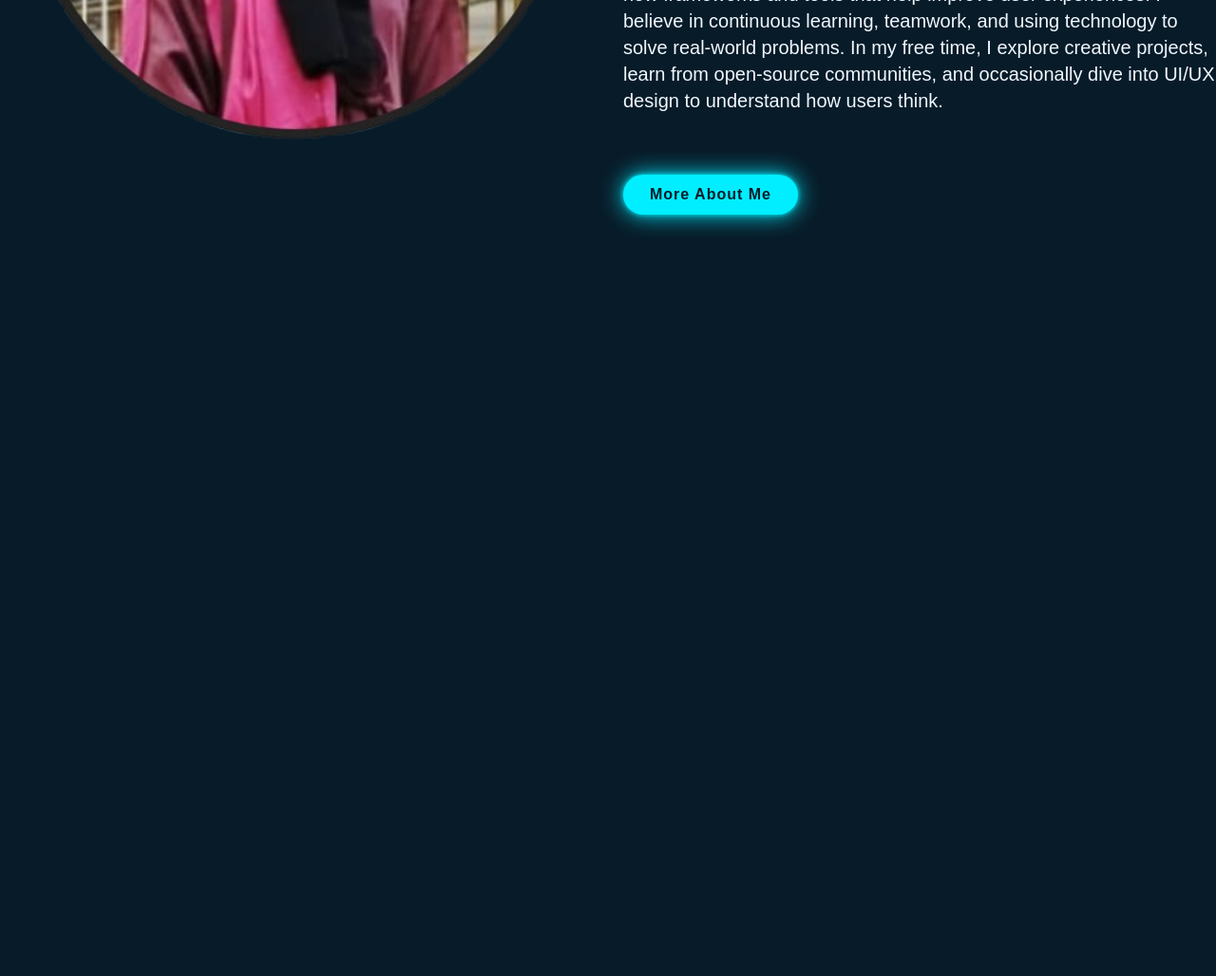
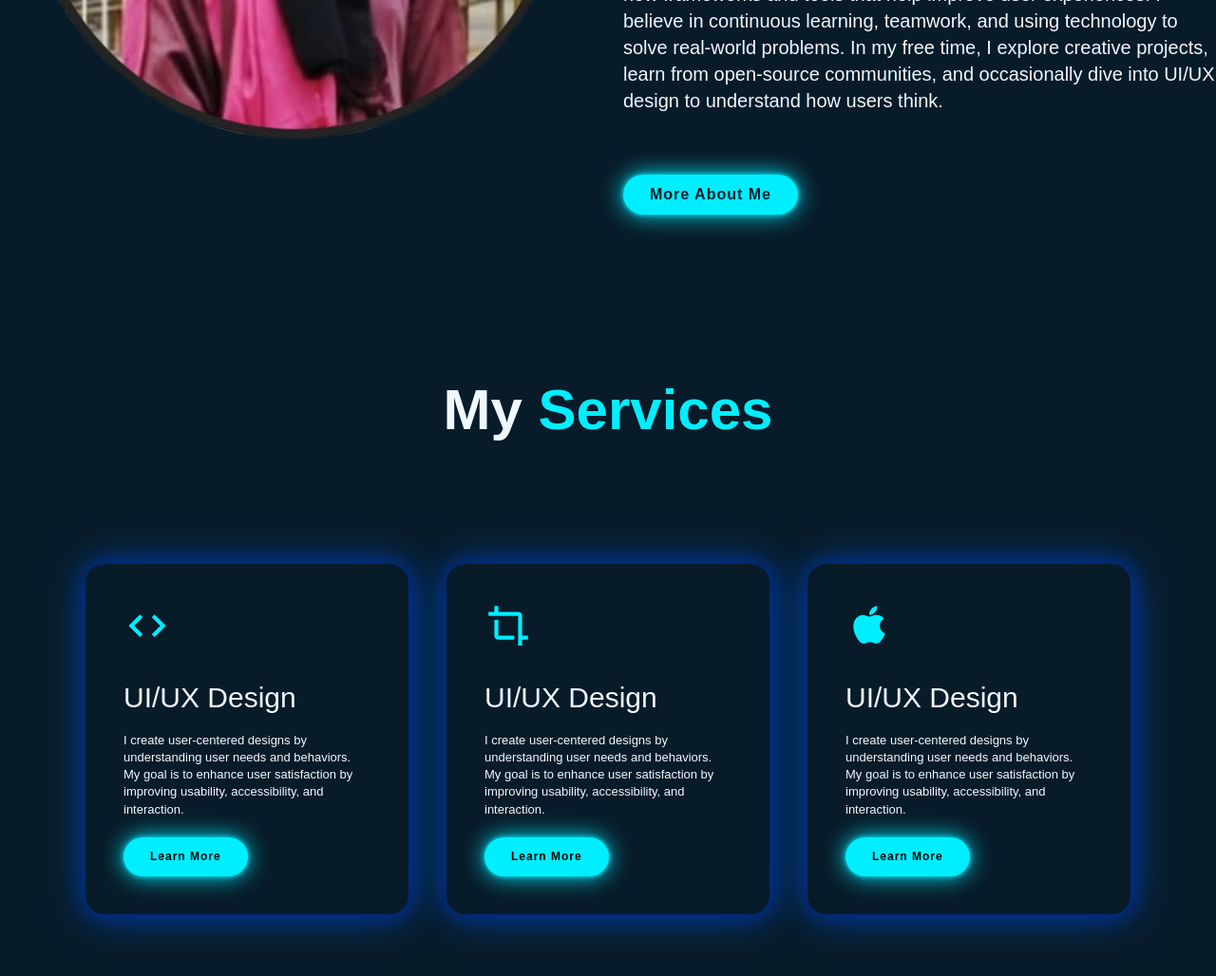
Before and after one commit to kinzakhan099/Portfolio, a plain HTML site: page index.html in a window 1280 px wide. Shown: the part 1253-2281 px from the top of the page at 95% size. Before the commit the page ends 1553 px from the top, so only its background shows below. Drawn offline with nearby package versions, Linux system fonts and the light colour scheme.

Commit message:
add feature

```diff
--- a/index.html
+++ b/index.html
@@ -65,7 +65,33 @@
     <section>
         <div class="services" id="services">
             <div class="container">
-                <h1 class="sub-title"></h1>
+                <h1 class="sub-title">My <span>Services</span></h1>
+                <div class="services-list">
+                    <div>
+                        <i class="bx bx-code" style="color:#00eeff"></i>
+                        <h2>UI/UX Design</h2>
+                        <p>I create user-centered designs by understanding user needs and behaviors.
+                            My goal is to enhance user satisfaction by improving usability, accessibility, and interaction.</p>
+                            <a href="#" class="read">Learn More</a>
+                        </p>
+                    </div>
+                    <div>
+                        <i class="bx bx-crop" style="color: #00eeff;"></i>
+                        <h2>UI/UX Design</h2>
+                        <p>I create user-centered designs by understanding user needs and behaviors.
+                            My goal is to enhance user satisfaction by improving usability, accessibility, and interaction.</p>
+                            <a href="#" class="read">Learn More</a>
+                        </p>
+                    </div>
+                    <div>
+                        <i class='bx bxl-apple' style="color: #00eeff;"></i>
+                        <h2>UI/UX Design</h2>
+                        <p>I create user-centered designs by understanding user needs and behaviors.
+                            My goal is to enhance user satisfaction by improving usability, accessibility, and interaction.</p>
+                            <a href="#" class="read">Learn More</a>
+                        </p>
+                    </div>
+                </div>
 
             </div>
 
--- a/stylesheet.css
+++ b/stylesheet.css
@@ -195,6 +195,90 @@ body {
     margin-bottom: 4rem;
 }
 
+#services
+{
+    color: aliceblue;
+    font-size: 20px;
+    line-height: 1.4;
+    margin-bottom: 4rem;
+}
+.sub-title
+{
+    text-align: center;
+    font-size: 60px;
+    padding-bottom: 70px;
+}
+.sub-title span
+{
+    color: #0ef;
+}
+.container
+{
+    padding: 90px;
+}
+.services-list
+{
+    display: grid;
+    grid-template-columns: repeat(auto-fit, minmax(259px, 1fr));
+    grid-gap: 40px;
+    margin-top: 50px;
+}
+.services-list div
+{
+    background-color: transparent;
+    padding: 40px;
+    font-size: 13px;
+    font-weight: 13px;
+    border-right: 10px;
+    border-radius: 20px;
+    transition: background 0.5s, transform 0.5s;
+    box-shadow: 1px 1px 20px #012290f7,
+        1px 1px 40px #0053b8f7;
+}
+.services-list div i
+{
+    font-size: 50px;
+    margin-bottom: 30px;
+}
+.services-list div h2
+{
+    font-size: 30px;
+    font-weight: 500;
+    margin-bottom: 15px;
+}
+.services-list div a
+{
+    text-decoration: none;
+    color: #000000;
+    font-size: 12px;
+    margin-top: 20px;
+    display: inline-block;
+}
+.read
+{
+    display: inline-block;
+    padding: 12px 28px;
+    background: #0ef;
+    border-radius: 40px;
+    font-size: 16px;
+    color: #081b29;
+    letter-spacing: 1px;
+    text-decoration: none;
+    font-weight: 600;
+    opacity: 0;
+    animation: slideTop 1s ease forwards;
+    animation-delay: 2s;
+    box-shadow: 0 0 5px #0ef,
+        0 0 25px #0ef;
+
+}
+.read:hover
+{
+    background: #0ef;
+    color: #081b29;
+    box-shadow: 0 0 20px #0ef;
+}
+
 
 
 
```
